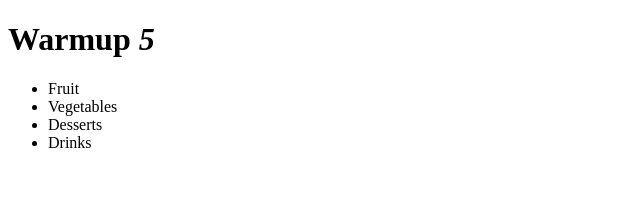
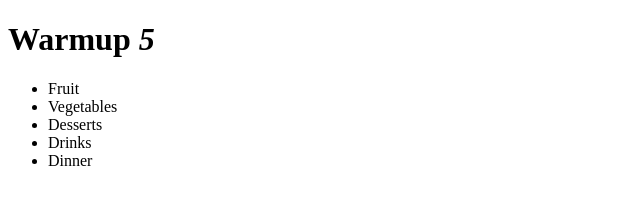
Before and after one commit to brodybane48-dotcom/warmup-5, a plain HTML site: page index.html in a window 1280 px wide. Shown: the full height of the page, 0-640 px from the left. Drawn offline with Linux system fonts and the light colour scheme.

Commit message:
added dinner

```diff
--- a/index.html
+++ b/index.html
@@ -12,6 +12,7 @@
            <li>Vegetables</li>
            <li>Desserts</li>
            <li>Drinks</li>
+           <li>Dinner</li>
         </ul>
     </body>
 </html>
```
